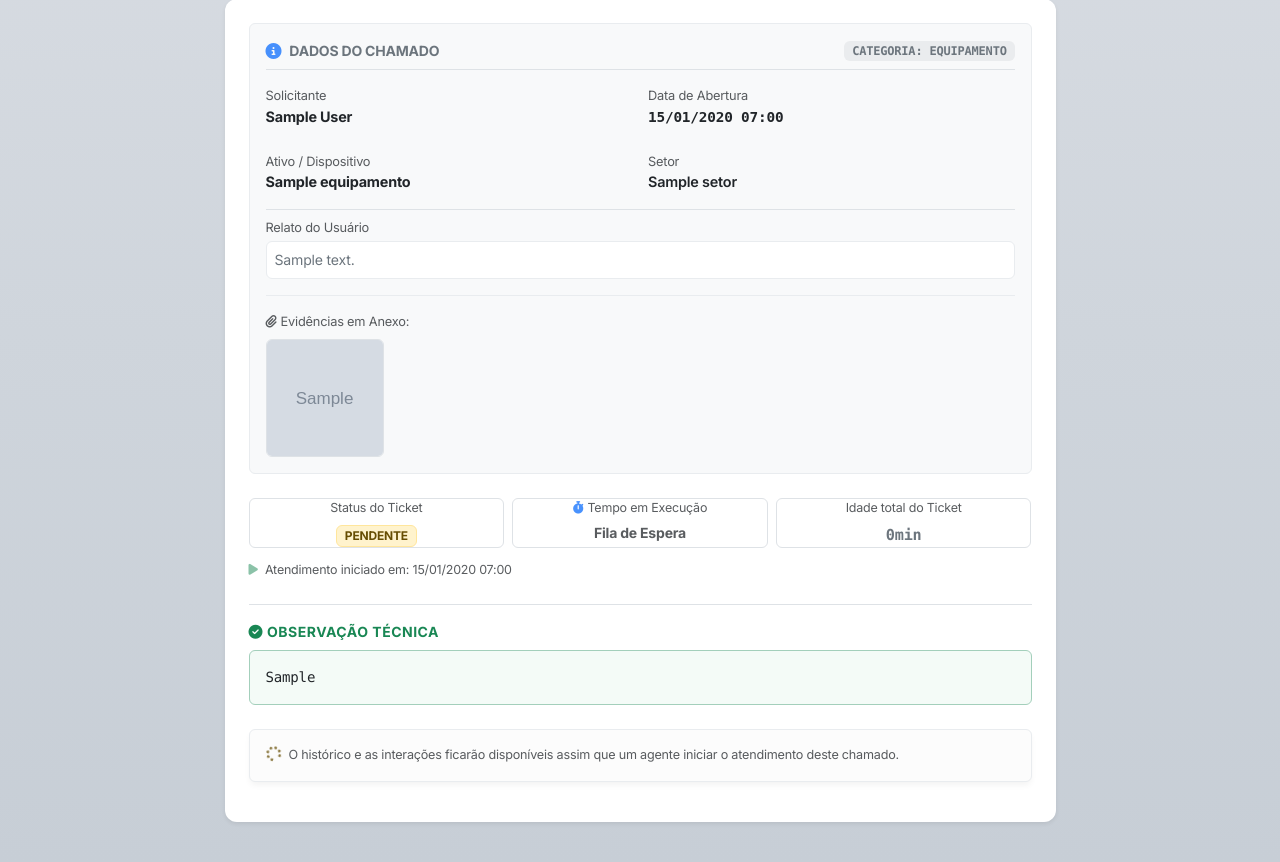
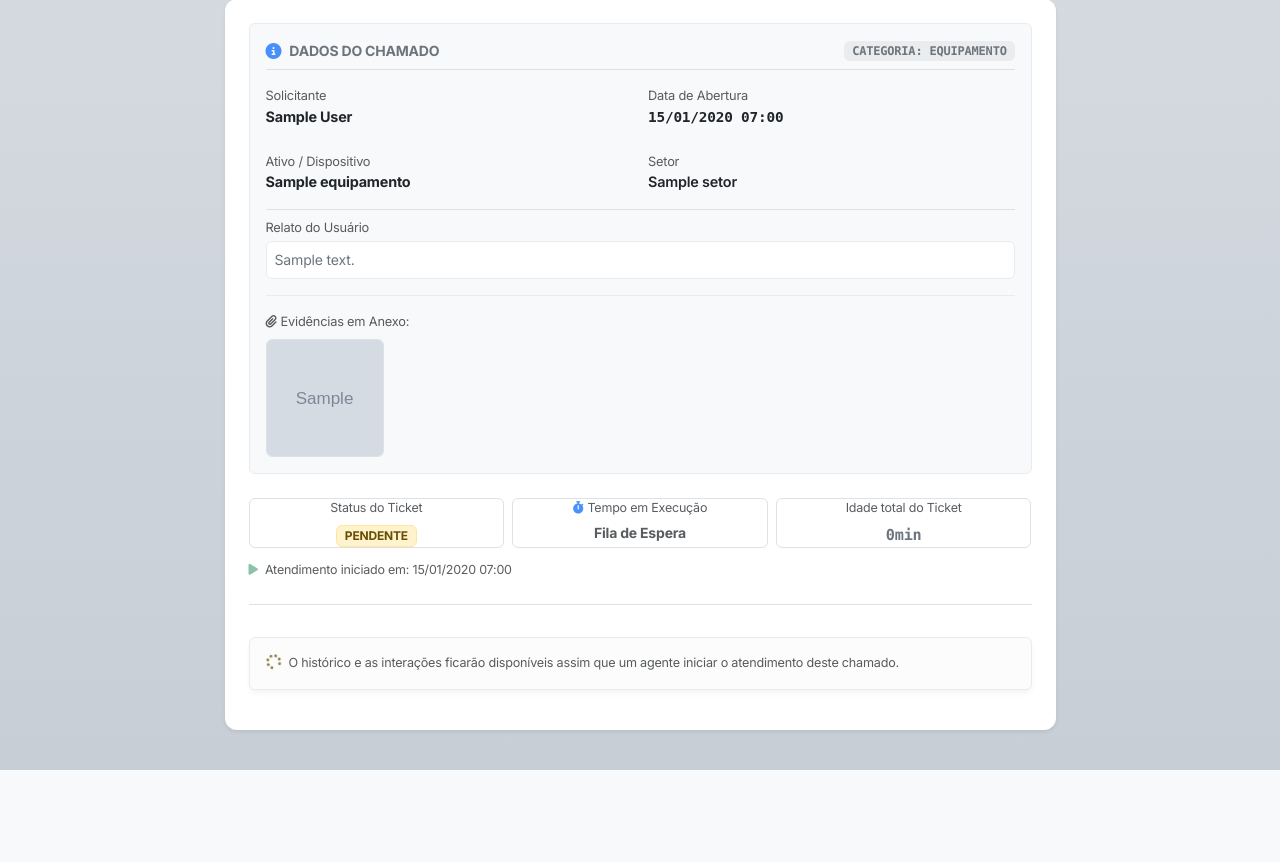
Before and after one commit to Luannz/Help_Desk_TI, a Django app: page /historico/chamado/1/ in a window 1280 px wide. Shown: the part 197-1059 px from the top of the page. After the commit the page ends 967 px from the top, so only its background shows below. Run offline with Django 5.2, Linux system fonts and the light colour scheme; tables that the repository leaves empty hold one stand-in row (values such as "Sample post"); grey boxes marked "Sample" are stand-in pictures; some libraries are stand-ins or nearby versions.

Commit message:
removi o campo observações técnicas do template do SOLICITANTE e do dashboard dele também

```diff
--- a/chamados_ti/templates/chamados_ti/detalhe_chamado.html
+++ b/chamados_ti/templates/chamados_ti/detalhe_chamado.html
@@ -206,20 +206,6 @@
 
 
                     <div class="border-top pt-3" id="historico-chat">
-
-                        {# 1. SEÇÃO DE CONCLUSÃO (Só aparece se o Agente já tiver digitado ) #}
-                        {% if chamado.observacoes_agente %}
-                            <div class="mb-4">
-                                <span class="fw-bold text-success small text-uppercase mb-2 d-block" style="letter-spacing: 0.5px;">
-                                    <i class="fas fa-check-circle me-1"></i>Observação Técnica
-                                </span>
-                                <div class="p-3 rounded border border-success-subtle font-monospace text-dark pre-wrap shadow-xs"
-                                    style="border-radius: 8px; font-size: 0.88rem; line-height: 1.5; background-color: #f4fbf7!important;">
-                                    {{ chamado.observacoes_agente|linebreaksbr }}
-                                </div>
-                            </div>
-                        {% endif %}
-
                         {% if chamado.status == 'pendente' %}
                             <div class="alert alert-light text-muted d-flex align-items-start py-3 border border-light-subtle mt-3" style="border-radius: 6px; background-color: #fcfcfc;">
                                 <i class="fa-solid fa-spinner fa-spin me-2 text-warning-emphasis opacity-75 mt-0.5" style="font-size: 0.95rem;"></i>
```
Also changed, not shown: chamados_ti/templates/chamados_ti/solicitante_dashboard.html (+0 -12 lines).
